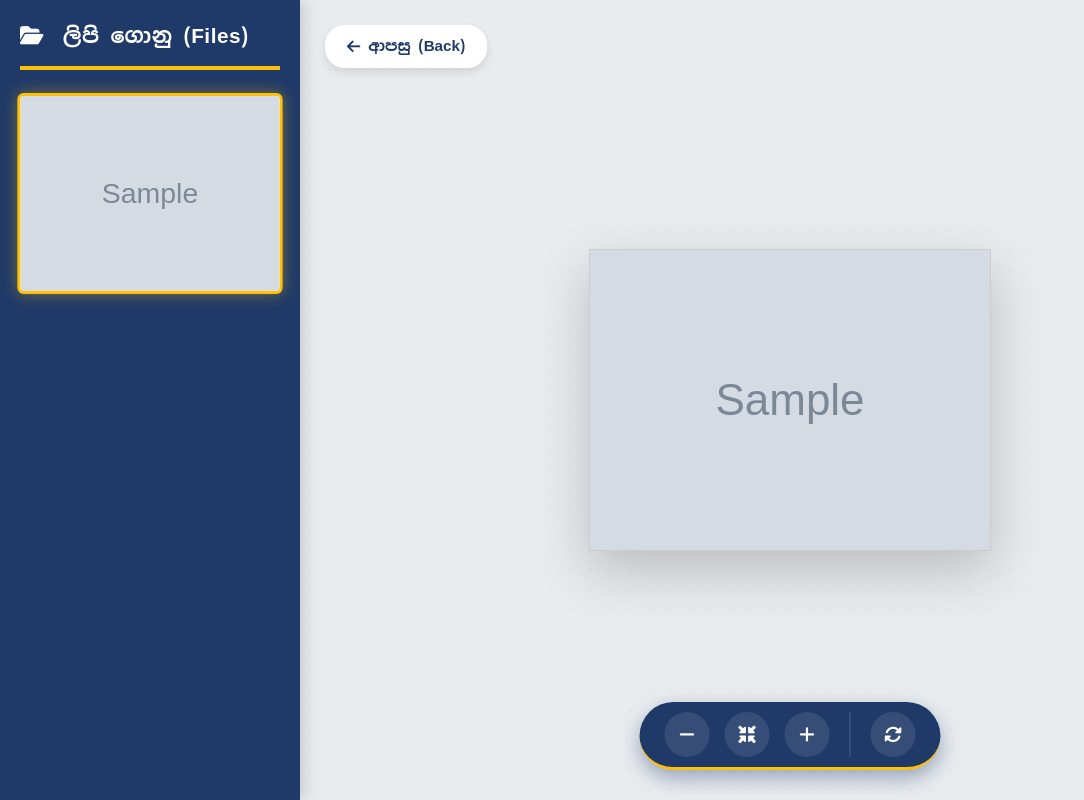
After one commit to cmadhawa99/RMS_mail, a Django app: page /letter/view-docs/000/ in a window 1280 px wide. The commit adds this page. Shown: the whole page, without its empty margins (0-1084 px from the left). Run offline with Django 5.2, Linux system fonts and the light colour scheme; a user stored in the database is signed in; tables that the repository leaves empty hold one stand-in row (values such as "Sample post"); grey boxes marked "Sample" are stand-in pictures.

Commit message:
Update 2026-01-23 15:04

```diff
--- /dev/null
+++ b/letters/templates/letters/letter_images.html
@@ -0,0 +1,369 @@
+<!DOCTYPE html>
+<html lang="si">
+<head>
+    <meta charset="UTF-8">
+    <meta name="viewport" content="width=device-width, initial-scale=1.0">
+    <title>ආරක්ෂිත පිරික්සුම (Secure Viewer)</title>
+
+    <link href="https://cdn.jsdelivr.net/npm/bootstrap@5.3.0/dist/css/bootstrap.min.css" rel="stylesheet">
+    <link href="https://cdnjs.cloudflare.com/ajax/libs/font-awesome/6.4.0/css/all.min.css" rel="stylesheet">
+    <link href="https://fonts.googleapis.com/css2?family=Noto+Sans+Sinhala:wght@400;600;700&display=swap" rel="stylesheet">
+
+    <style>
+        body {
+            margin: 0;
+            background-color: #f0f2f5; /* Light gray portal background */
+            overflow: hidden;
+            font-family: 'Noto Sans Sinhala', sans-serif;
+        }
+
+        /* --- NEW COLOR PALETTE --- */
+        :root {
+            /* Extracted from your image */
+            --theme-blue: #1F3A68;   /* Deep Royal Blue */
+            --theme-yellow: #FFC107; /* Golden/Mustard Yellow */
+            --theme-white: #ffffff;
+            --text-dark: #333333;
+        }
+
+        /* --- LAYOUT --- */
+        .viewer-container {
+            display: flex;
+            height: 100vh;
+            width: 100vw;
+        }
+
+        /* --- SIDEBAR (The Blue Area) --- */
+        .sidebar {
+            width: 300px;
+            background-color: var(--theme-blue);
+            display: flex;
+            flex-direction: column;
+            padding: 20px;
+            box-shadow: 4px 0 15px rgba(0,0,0,0.15);
+            z-index: 20;
+            overflow-y: auto;
+            /* Scrollbar styling for webkit */
+            scrollbar-width: thin;
+            scrollbar-color: rgba(255,255,255,0.2) transparent;
+        }
+
+        /* Sidebar Title with the Yellow Accent Strip */
+        .sidebar-title {
+            color: var(--theme-white);
+            font-size: 1.3rem;
+            font-weight: 700;
+            margin-bottom: 25px;
+            padding-bottom: 15px;
+            border-bottom: 4px solid var(--theme-yellow); /* The yellow line from the UI */
+            letter-spacing: 0.5px;
+        }
+
+        .thumb-container {
+            display: flex;
+            flex-direction: column;
+            gap: 15px;
+        }
+
+        .thumb {
+            width: 100%;
+            border-radius: 6px;
+            border: 3px solid rgba(255,255,255,0.1);
+            cursor: pointer;
+            opacity: 0.8;
+            transition: all 0.2s ease;
+            background: white;
+        }
+
+        .thumb:hover {
+            opacity: 1;
+            border-color: rgba(255,255,255,0.5);
+            transform: translateX(5px);
+        }
+
+        /* Active State uses the Yellow */
+        .thumb.active {
+            border-color: var(--theme-yellow);
+            opacity: 1;
+            box-shadow: 0 0 15px rgba(255, 193, 7, 0.4);
+            transform: scale(1.02);
+        }
+
+        /* --- MAIN VIEWPORT --- */
+        .viewport {
+            flex: 1;
+            position: relative;
+            background-color: #e9ecef; /* Neutral textured bg */
+            background-image: radial-gradient(#dee2e6 1px, transparent 1px);
+            background-size: 20px 20px;
+            overflow: hidden;
+            display: flex;
+            justify-content: center;
+            align-items: center;
+            cursor: grab;
+        }
+
+        .viewport:active {
+            cursor: grabbing;
+        }
+
+        .image-wrapper {
+            transform-origin: center center;
+            transition: transform 0.1s linear;
+            will-change: transform;
+        }
+
+        #mainImage {
+            max-height: 85vh;
+            max-width: 85vw;
+            box-shadow: 0 20px 50px rgba(0,0,0,0.2);
+            user-select: none;
+            -webkit-user-select: none;
+            pointer-events: none;
+            border: 1px solid #ccc; /* Subtle border for document feel */
+        }
+
+        /* --- TOOLBAR --- */
+        .toolbar {
+            position: fixed;
+            bottom: 30px;
+            left: 50%;
+            left: calc(50% + 150px); /* Center relative to viewport (50% + half sidebar) */
+            transform: translateX(-50%);
+
+            background: var(--theme-blue); /* Matching the sidebar blue */
+            padding: 10px 25px;
+            border-radius: 50px;
+            display: flex;
+            gap: 15px;
+            z-index: 100;
+            box-shadow: 0 8px 20px rgba(31, 58, 104, 0.4);
+            border-bottom: 3px solid var(--theme-yellow); /* Subtle yellow accent */
+        }
+
+        .btn-tool {
+            background-color: rgba(255,255,255,0.1);
+            border: none;
+            color: white;
+            width: 45px;
+            height: 45px;
+            border-radius: 50%;
+            display: flex;
+            align-items: center;
+            justify-content: center;
+            font-size: 1.1rem;
+            transition: 0.2s;
+        }
+
+        .btn-tool:hover {
+            background-color: var(--theme-yellow);
+            color: var(--theme-blue); /* Blue text on Yellow bg for high contrast */
+            transform: translateY(-3px);
+            box-shadow: 0 4px 10px rgba(0,0,0,0.2);
+        }
+
+        .divider {
+            width: 1px;
+            background-color: rgba(255,255,255,0.2);
+            margin: 0 5px;
+        }
+
+        /* --- BACK BUTTON (Styled like "Governing" Badge) --- */
+        .btn-back {
+            position: absolute;
+            top: 25px;
+            left: 25px;
+            background-color: white;
+            color: var(--theme-blue); /* Blue text */
+            border: 2px solid white;
+            padding: 8px 20px;
+            border-radius: 20px; /* Pill shape */
+            font-weight: 700;
+            text-decoration: none;
+            box-shadow: 0 4px 8px rgba(0,0,0,0.1);
+            z-index: 50;
+            display: flex;
+            align-items: center;
+            gap: 8px;
+            font-size: 0.95rem;
+            transition: all 0.2s;
+        }
+
+        .btn-back:hover {
+            background-color: var(--theme-yellow); /* Yellow on hover */
+            border-color: var(--theme-yellow);
+            color: var(--theme-blue);
+            box-shadow: 0 6px 12px rgba(0,0,0,0.15);
+        }
+
+        /* Print Protection */
+        @media print {
+            body { display: none !important; }
+        }
+    </style>
+</head>
+<body oncontextmenu="return false;">
+
+    <div class="viewer-container">
+
+        <div class="sidebar">
+            <div class="sidebar-title">
+                <i class="fas fa-folder-open me-2"></i> ලිපි ගොනු (Files)
+            </div>
+            <div class="thumb-container">
+                {% for img in images %}
+                    <img src="{{ img.image.url }}" class="thumb" onclick="changeImage(this.src, this)">
+                {% empty %}
+                    {% if legacy_image %}
+                        <img src="{{ legacy_image.url }}" class="thumb active" onclick="changeImage(this.src, this)">
+                    {% endif %}
+                {% endfor %}
+            </div>
+        </div>
+
+        <div class="viewport" id="viewport">
+            <a href="javascript:history.back()" class="btn-back">
+                <i class="fas fa-arrow-left"></i> ආපසු (Back)
+            </a>
+
+            <div class="image-wrapper" id="imageWrapper">
+                {% if images %}
+                    <img src="{{ images.0.image.url }}" id="mainImage">
+                {% elif legacy_image %}
+                    <img src="{{ legacy_image.url }}" id="mainImage">
+                {% else %}
+                    <div class="d-flex flex-column align-items-center text-secondary">
+                        <i class="fas fa-file-excel fa-3x mb-3" style="color: #ccc;"></i>
+                        <div class="fw-bold fs-5">පින්තූර නොමැත (No Images)</div>
+                    </div>
+                {% endif %}
+            </div>
+        </div>
+
+        <div class="toolbar">
+            <button class="btn-tool" onclick="zoomOut()" title="කුඩා කරන්න (Zoom Out)">
+                <i class="fas fa-minus"></i>
+            </button>
+            <button class="btn-tool" onclick="resetView()" title="යළි පිහිටුවන්න (Reset)">
+                <i class="fas fa-compress-arrows-alt"></i>
+            </button>
+            <button class="btn-tool" onclick="zoomIn()" title="විශාල කරන්න (Zoom In)">
+                <i class="fas fa-plus"></i>
+            </button>
+
+            <div class="divider"></div>
+
+            <button class="btn-tool" onclick="rotate()" title="කරකවන්න (Rotate)">
+                <i class="fas fa-sync-alt"></i>
+            </button>
+        </div>
+
+    </div>
+
+    <script src="https://cdn.jsdelivr.net/npm/bootstrap@5.3.0/dist/js/bootstrap.bundle.min.js"></script>
+
+    <script>
+        // State variables
+        let state = {
+            scale: 1,
+            panning: false,
+            pointX: 0,
+            pointY: 0,
+            startX: 0,
+            startY: 0,
+            rotation: 0
+        };
+
+        const wrapper = document.getElementById('imageWrapper');
+        const viewport = document.getElementById('viewport');
+        const mainImage = document.getElementById('mainImage');
+
+        // Apply Transforms
+        function updateTransform() {
+            wrapper.style.transform = `translate(${state.pointX}px, ${state.pointY}px) scale(${state.scale}) rotate(${state.rotation}deg)`;
+        }
+
+        // --- ZOOM FUNCTIONS ---
+        function zoomIn() {
+            state.scale += 0.2;
+            updateTransform();
+        }
+
+        function zoomOut() {
+            if (state.scale > 0.4) {
+                state.scale -= 0.2;
+                updateTransform();
+            }
+        }
+
+        function resetView() {
+            state.scale = 1;
+            state.rotation = 0;
+            state.pointX = 0;
+            state.pointY = 0;
+            updateTransform();
+        }
+
+        function rotate() {
+            state.rotation += 90;
+            updateTransform();
+        }
+
+        // --- MOUSE WHEEL ZOOM ---
+        viewport.addEventListener('wheel', (e) => {
+            e.preventDefault();
+
+            // Determine direction
+            const delta = -Math.sign(e.deltaY);
+
+            // Calculate new scale (limit between 0.2 and 5)
+            const newScale = Math.min(Math.max(0.2, state.scale + (delta * 0.15)), 5);
+
+            state.scale = newScale;
+            updateTransform();
+        }, { passive: false });
+
+        // --- DRAG TO PAN LOGIC ---
+        viewport.addEventListener('mousedown', (e) => {
+            if (e.button !== 0) return; // Only left click
+
+            e.preventDefault();
+            state.startX = e.clientX - state.pointX;
+            state.startY = e.clientY - state.pointY;
+            state.panning = true;
+            viewport.style.cursor = 'grabbing';
+        });
+
+        window.addEventListener('mousemove', (e) => {
+            if (!state.panning) return;
+
+            e.preventDefault();
+            state.pointX = e.clientX - state.startX;
+            state.pointY = e.clientY - state.startY;
+            updateTransform();
+        });
+
+        window.addEventListener('mouseup', () => {
+            state.panning = false;
+            viewport.style.cursor = 'grab';
+        });
+
+        // --- IMAGE SWITCHER ---
+        function changeImage(src, thumb) {
+            mainImage.src = src;
+            resetView();
+            document.querySelectorAll('.thumb').forEach(t => t.classList.remove('active'));
+            thumb.classList.add('active');
+        }
+
+        // --- SECURITY ---
+        document.addEventListener('keyup', (e) => {
+            if (e.key == 'PrintScreen') {
+                alert('ආරක්ෂක හේතූන් මත තිර ඡායාරූප ගැනීම අක්‍රීය කර ඇත. (Screenshots are disabled for security.)');
+                document.body.style.display = 'none';
+                setTimeout(() => document.body.style.display = 'block', 1000);
+            }
+        });
+    </script>
+</body>
+</html>
--- a/letters/urls.py
+++ b/letters/urls.py
@@ -3,6 +3,9 @@ from django.contrib.auth import views as auth_views  # Import standard auth view
 from . import views
 
 urlpatterns = [
+
+    path('letter/view-docs/<path:pk>/', views.view_letter_images, name='view_letter_images'),
+
     # --- AUTHENTICATION ---
     # 1. Login Page (Points to your 'registration/login.html')
     path('login/', auth_views.LoginView.as_view(template_name='registration/login.html'), name='login'),
@@ -12,6 +15,7 @@ urlpatterns = [
 
     # --- PUBLIC PORTAL ---
     path('', views.sector_dashboard, name='sector_dashboard'),
+    path('letter/<path:pk>/', views.letter_detail, name='letter_detail'),
     path('letter/<path:pk>/', views.letter_detail, name='letter_detail'),
 
     # --- CUSTOM ADMIN PANEL ---
@@ -30,7 +34,5 @@ urlpatterns = [
     path('custom-admin/letters/view/<path:pk>/', views.admin_letter_detail, name='admin_letter_detail'),
     path('custom-admin/letters/edit/<path:pk>/', views.edit_letter, name='edit_letter'),
     path('custom-admin/letters/delete/<path:pk>/', views.delete_letter, name='delete_letter'),
-
-
-path('custom-admin/letters/export/', views.export_letters_excel, name='export_letters_excel'),
+    path('custom-admin/letters/export/', views.export_letters_excel, name='export_letters_excel'),
 ]
--- a/letters/views.py
+++ b/letters/views.py
@@ -1,7 +1,7 @@
 from django.shortcuts import render, redirect, get_object_or_404
 from django.contrib.auth.decorators import login_required
 from django.db.models import Q
-from .models import Letter, SectorProfile
+from .models import Letter, SectorProfile, LetterImage
 from django.views.decorators.cache import never_cache  # <--- CRITICAL SECURITY TOOL
 from django.core.paginator import Paginator
 from .forms import UserForm, LetterForm
@@ -109,6 +109,35 @@ def letter_detail(request, pk):
         'letter': letter,
         'user_sector': user_sector
     })
+
+@login_required
+def view_letter_images(request, pk):
+    letter = get_object_or_404(Letter, pk=pk)
+
+    try:
+        user_profile =  request.user.sectorprofile
+        user_sector = user_profile.sector
+    except SectorProfile.DoesNotExist:
+        user_sector = "NONE"
+
+        if not request.user.is_superuser:
+            if user_sector != "ADMIN" and letter.target_sector != user_sector:
+                return render(request, 'letters/access_denied.html')
+
+    images = letter.images.all()
+
+    if not images and letter.attachment:
+        legacy_image = letter.attachment
+    else:
+        legacy_image = None
+
+    return render(request, 'letters/letter_images.html', {
+        'letter': letter,
+        'images': images,
+        'legacy_image': legacy_image
+    })
+
+
 
 
 # ------- CUSTOM ADMIN PANEL VIEWS -------
@@ -241,8 +270,19 @@ def add_letter(request):
     if request.method == 'POST':
         form = LetterForm(request.POST, request.FILES)
         if form.is_valid():
-            form.save()
-            messages.success(request, "New letter added successfully.")
+            letter = form.save(commit=False)
+
+            images = request.FILES.getlist('images')
+
+            if images:
+                letter.attachment = images[0]
+
+            letter.save()
+
+            for img in images:
+                LetterImage.objects.create(letter=letter, image=img)
+
+            messages.success(request, "New letter and pages added successfully.")
             return redirect('custom_admin_letters')
     else:
         form = LetterForm()
```
Also changed, not shown: letters/models.py (+8 -0 lines), letters/templates/letters/letter_detail.html (+20 -28 lines), letters/migrations/0004_letterimage.py (added).
